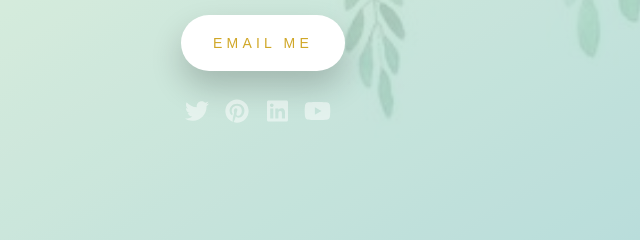
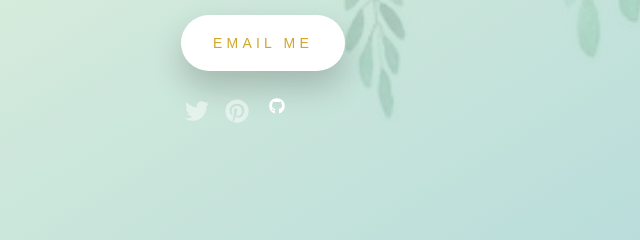
Before and after one commit to Emasterpiece/Emma, a plain HTML site: page index.html in a window 1280 px wide. Shown: the part 417-657 px from the top of the page, 0-640 px from the left. Drawn offline with Linux system fonts and the light colour scheme.

Commit message:
Update index.html

```diff
--- a/index.html
+++ b/index.html
@@ -99,13 +99,8 @@
                     </a>
                 </li>
                 <li>
-                    <a>
-                        <i class="fab fa-linkedin"></i>
-                    </a>
-                </li>
-                <li>
-                    <a>
-                        <i class="fab fa-youtube"></i>
+                    <a href="https://www.github.com/Emasterpiece>
+                        <i class="fab fa-github"></i>
                     </a>
                 </li>
             </ul>
```
